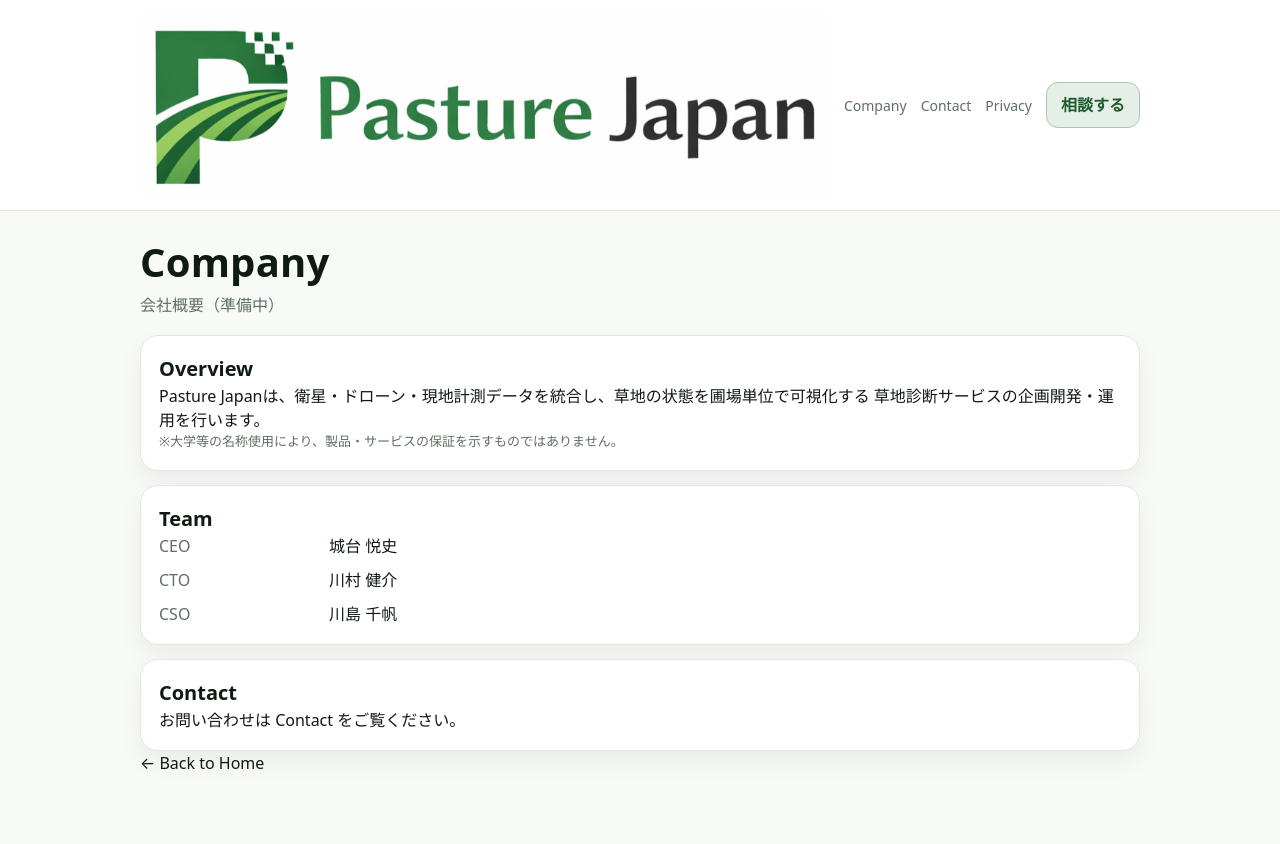
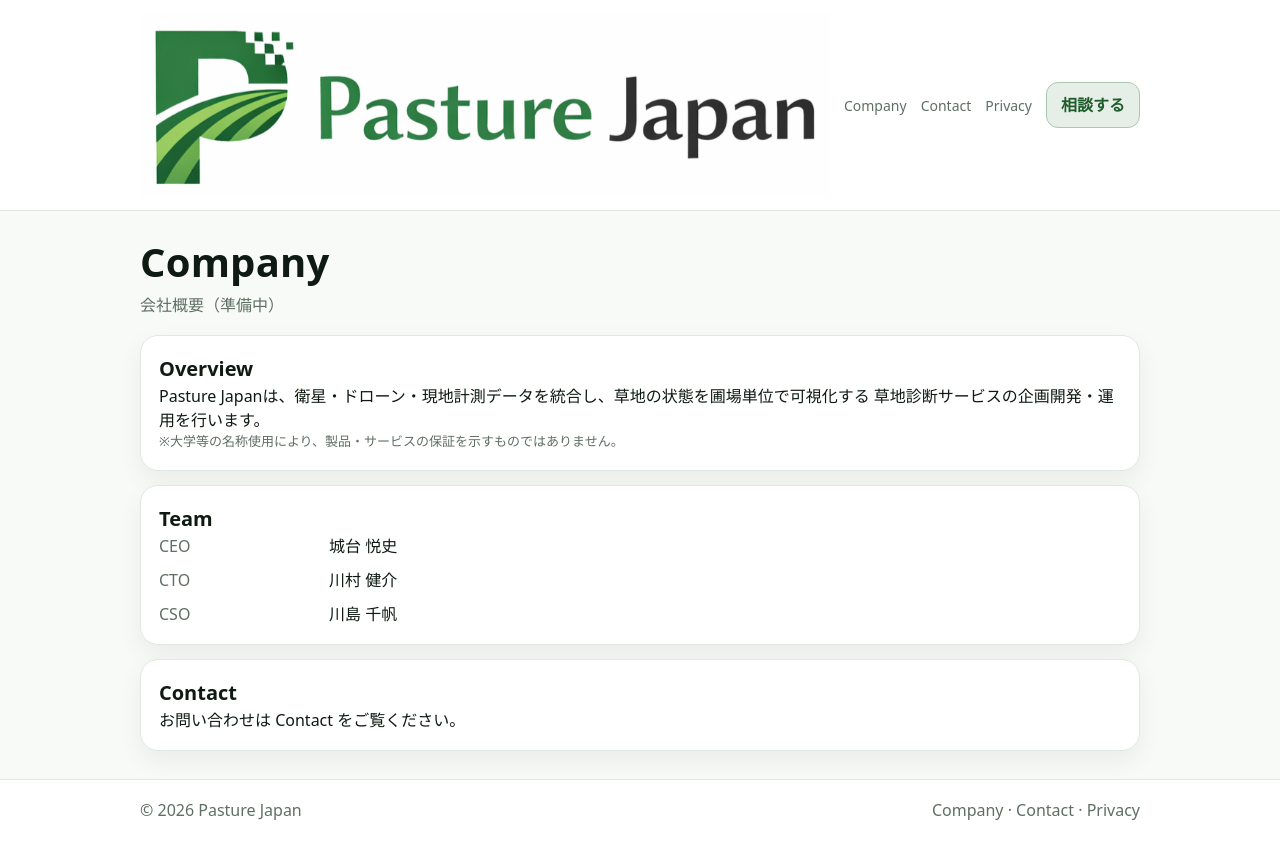
Before and after one commit to pasturejp/pj-web, a Next.js app: page /company in a window 1280 px wide. Before the commit the page ends 803 px from the top, so only its background shows below. Built offline with nearby package versions, Linux system fonts and the light colour scheme.

Commit message:
add shared footer

```diff
--- a/app/company/page.tsx
+++ b/app/company/page.tsx
@@ -44,9 +44,6 @@ export default function CompanyPage() {
         </p>
       </section>
 
-      <footer className="footer">
-        <Link href="/">← Back to Home</Link>
-      </footer>
     </main>
   );
 }
--- /dev/null
+++ b/app/components/SiteFooter.tsx
@@ -0,0 +1,15 @@
+import Link from "next/link";
+
+export default function SiteFooter() {
+  return (
+    <footer className="siteFooter">
+      <div className="container footerInner">
+        <span className="muted">© {new Date().getFullYear()} Pasture Japan</span>
+        <span className="muted footerLinks">
+          <Link href="/company">Company</Link> · <Link href="/contact">Contact</Link> ·{" "}
+          <Link href="/privacy">Privacy</Link>
+        </span>
+      </div>
+    </footer>
+  );
+}
--- a/app/contact/page.tsx
+++ b/app/contact/page.tsx
@@ -63,17 +63,6 @@ export default function ContactPage() {
           </div>
         </div>
       </section>
-
-      {/* FOOTER */}
-      <footer className="container" style={{ paddingTop: 18, paddingBottom: 26 }}>
-        <div style={{ display: "flex", justifyContent: "space-between", gap: 12, flexWrap: "wrap" }}>
-          <span className="muted">© {new Date().getFullYear()} Pasture Japan</span>
-          <span className="muted">
-            <Link href="/company">Company</Link> · <Link href="/contact">Contact</Link> ·{" "}
-            <Link href="/privacy">Privacy</Link>
-          </span>
-        </div>
-      </footer>
     </>
   );
 }
--- a/app/globals.css
+++ b/app/globals.css
@@ -218,3 +218,24 @@ a:hover{ text-decoration: underline; }
   .headerCta{ display:none; }  /* 右上CTAは隠してMenu優先（ドロワー内にCTAあり） */
   .menuBtn{ display:inline-block; }
 }
+
+/* Footer */
+.siteFooter{
+  border-top: 1px solid var(--line);
+  background: color-mix(in srgb, var(--panel) 92%, transparent);
+}
+.footerInner{
+  display:flex;
+  justify-content: space-between;
+  gap: 12px;
+  flex-wrap: wrap;
+  padding-top: 18px;
+  padding-bottom: 22px;
+}
+.footerLinks a{
+  color: var(--muted);
+}
+.footerLinks a:hover{
+  color: var(--text);
+  text-decoration: none;
+}
--- a/app/layout.tsx
+++ b/app/layout.tsx
@@ -1,6 +1,7 @@
 import type { Metadata } from "next";
 import "./globals.css";
 import SiteHeader from "./components/SiteHeader";
+import SiteFooter from "./components/SiteFooter";
 
 export const metadata: Metadata = {
   title: "Pasture Japan",
@@ -14,6 +15,7 @@ export default function RootLayout({ children }: { children: React.ReactNode })
       <body>
         <SiteHeader />
         {children}
+        <SiteFooter />
       </body>
     </html>
   );
--- a/app/page.tsx
+++ b/app/page.tsx
@@ -86,16 +86,6 @@ export default function Home() {
         </div>
       </section>
 
-      {/* FOOTER */}
-      <footer className="container" style={{ paddingTop: 18, paddingBottom: 26 }}>
-        <div style={{ display: "flex", justifyContent: "space-between", gap: 12, flexWrap: "wrap" }}>
-          <span className="muted">© {new Date().getFullYear()} Pasture Japan</span>
-          <span className="muted">
-            <Link href="/company">Company</Link> · <Link href="/contact">Contact</Link> ·{" "}
-            <Link href="/privacy">Privacy</Link>
-          </span>
-        </div>
-      </footer>
     </>
   );
 }
--- a/app/privacy/page.tsx
+++ b/app/privacy/page.tsx
@@ -51,16 +51,6 @@ export default function PrivacyPage() {
         </div>
       </section>
 
-      {/* FOOTER */}
-      <footer className="container" style={{ paddingTop: 18, paddingBottom: 26 }}>
-        <div style={{ display: "flex", justifyContent: "space-between", gap: 12, flexWrap: "wrap" }}>
-          <span className="muted">© {new Date().getFullYear()} Pasture Japan</span>
-          <span className="muted">
-            <Link href="/company">Company</Link> · <Link href="/contact">Contact</Link> ·{" "}
-            <Link href="/privacy">Privacy</Link>
-          </span>
-        </div>
-      </footer>
     </>
   );
 }
```
